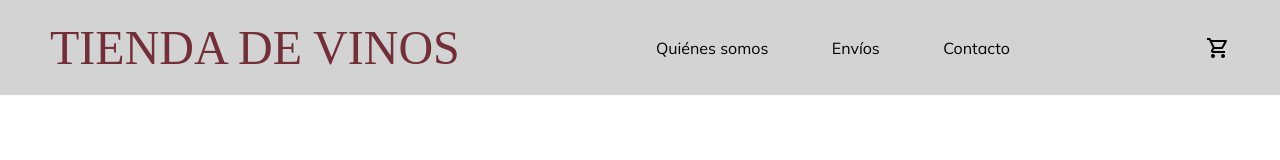
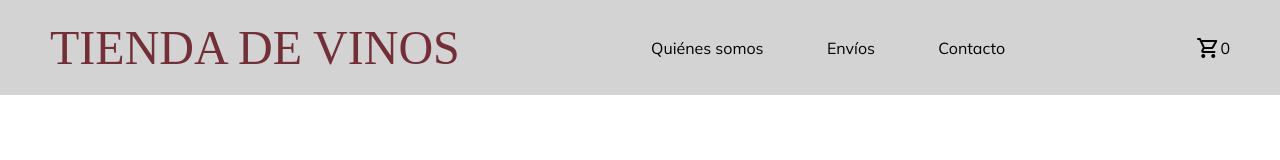
Before and after one commit to aurelia-mp/tienda-vinos, a React (Create React App) app: page / in a window 1280 px wide. Shown: the top 160 px of the page. Built offline with nearby package versions, Linux system fonts and the light colour scheme; the HTML template or start-up script is replaced by a standard one; a web font is replaced by a local one.

Commit message:
modifica cantidad en el carrito con la funcion onAdd

```diff
--- a/src/App.js
+++ b/src/App.js
@@ -1,16 +1,26 @@
 import ItemListContainer from "./components/Items/ItemListContainer/ItemListContainer";
 import NavBar from "./components/Header/NavBar";
 import ItemCount from "./components/ItemCount/ItemCount";
+import {useState} from 'react'
 
 function App() {
+  const [counter, setCounter] = useState(0)
+
   const onAdd = (cantidad, item) =>{
     console.log(`${cantidad} ${item.title} agregados al carrito`)
+
+    if(item.stock -cantidad >= 0) {
+      item.stock -= cantidad;
+      setCounter(counter+cantidad)}
+    else{
+      alert("stock insuficiente");
+    }
   }
 
   return (
     <div>
       <header>
-        <NavBar />
+        <NavBar counter={counter}/>
       </header>
       <ItemListContainer saludo='Bienvenido a Tienda de Vinos. Sitio en construcción' onAdd={onAdd}/>
       <ItemCount stock='10' initial='0' onAdd={onAdd}/>
--- a/src/components/Header/CartWidget.js
+++ b/src/components/Header/CartWidget.js
@@ -1,9 +1,10 @@
 import React from 'react'
 
-const CartWidget = () => {
+const CartWidget = ({counter}) => {
   return (
     <div className='cart'>
         <span className="material-symbols-outlined">shopping_cart</span>
+        <p>{counter}</p>
     </div>
   )
 }
--- a/src/components/Header/NavBar.js
+++ b/src/components/Header/NavBar.js
@@ -1,6 +1,6 @@
 import CartWidget from "./CartWidget";
 
-const NavBar = () => {
+const NavBar = ({counter}) => {
     return(
         <div className="navBar">
             <div className="logo">
@@ -11,7 +11,7 @@ const NavBar = () => {
                 <a href="https://google.com" target="_blank" rel="noreferrer">Envíos</a>
                 <a href="https://google.com" target="_blank" rel="noreferrer">Contacto</a>
             </div>
-            <CartWidget />
+            <CartWidget counter={counter}/>
         </div>
     );
 };
```
